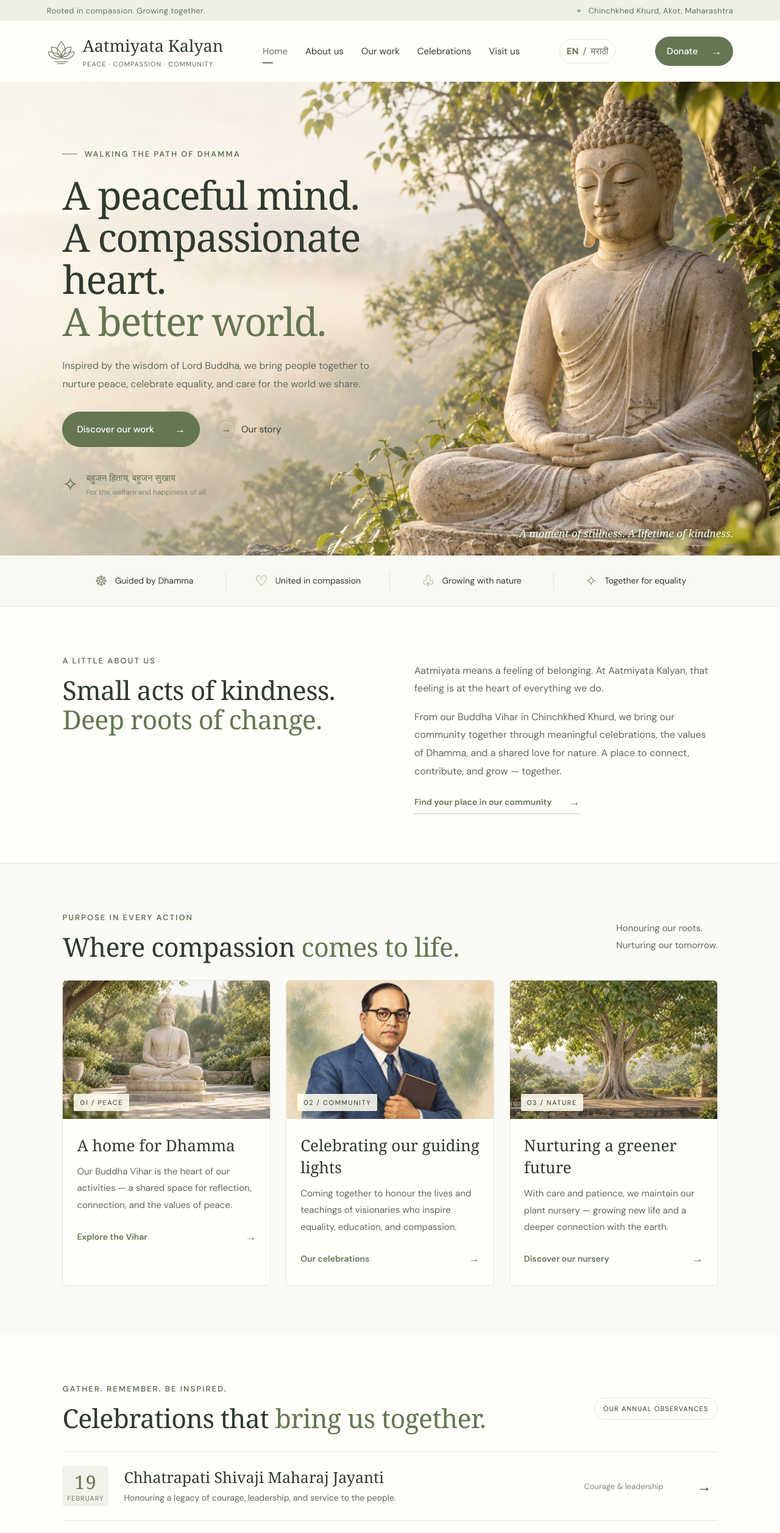
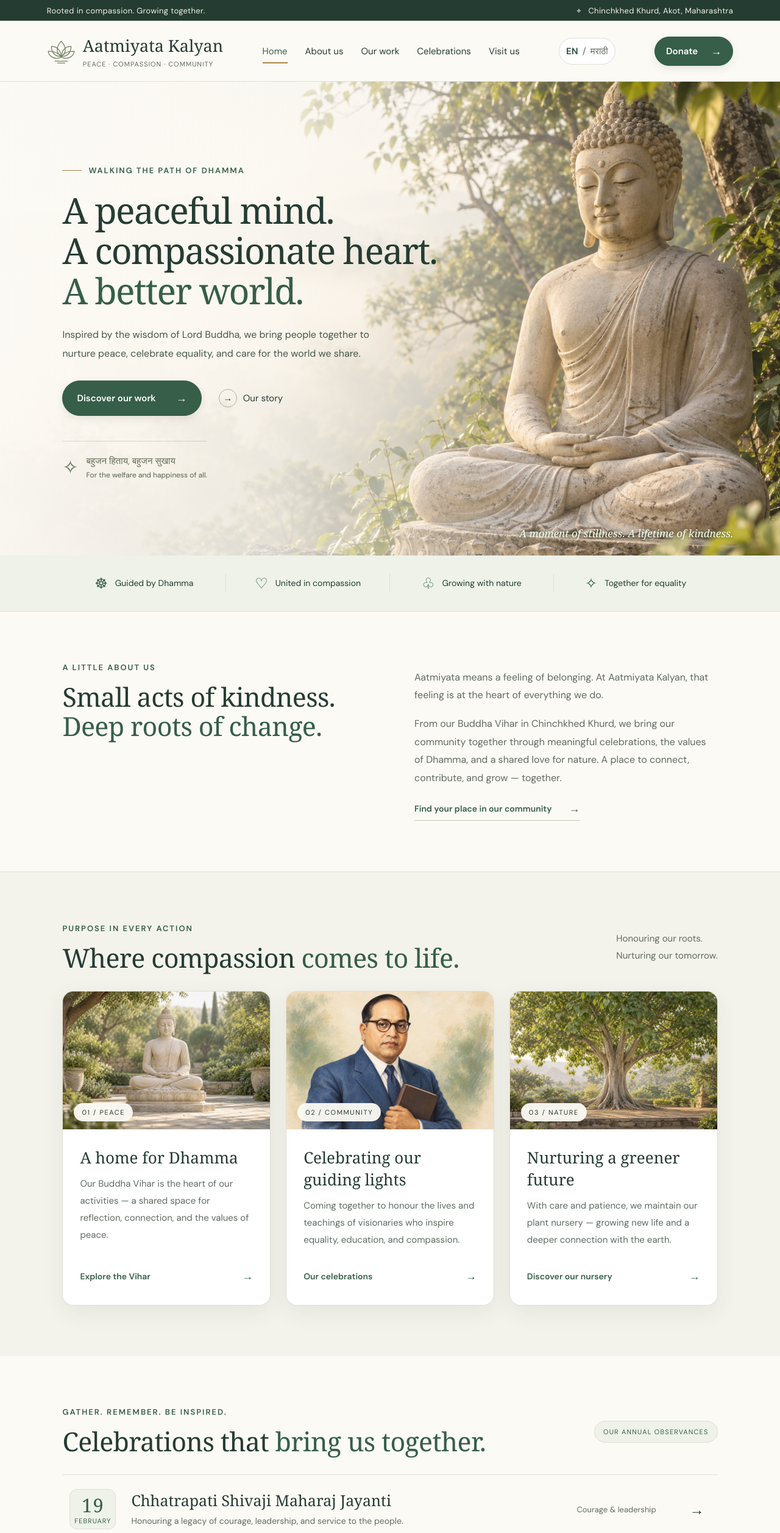
Before and after one commit to surajsunrays/aatmiyta-kalyan-website, a website: page index.html in a window 1280 px wide. Shown: the top 2514 px of the page at 61% size. Drawn offline with Linux system fonts and the light colour scheme; a web font is replaced by a local one.

Commit message:
Refine website with warm ivory and forest green theme

```diff
--- a/assets/css/style.css
+++ b/assets/css/style.css
@@ -1,10 +1,14 @@
 @import url("https://fonts.googleapis.com/css2?family=DM+Sans:wght@400;450;500;550;600;650;700&family=Libre+Caslon+Display&family=Noto+Sans+Devanagari:wght@400;500;600;700&family=Noto+Serif+Devanagari:wght@400;500&display=swap");
 :root {
-  --paper: #fffefa;
-  --ink: #303a30;
-  --green: #657653;
-  --muted: #62675d;
-  --line: #e5e7dd;
+  --paper: #fcfaf5;
+  --ink: #253c32;
+  --green: #365e49;
+  --muted: #606b62;
+  --line: #dedfd4;
+  --surface: #ffffff;
+  --sage: #eef2e8;
+  --gold: #ac8544;
+  --shadow: 0 12px 36px rgb(37 60 50 / 7%);
   --serif: "Libre Caslon Display", Georgia, serif;
 }
 * {
@@ -145,7 +149,7 @@ nav a.active:after {
   /* Anchor the background at the top to keep the Buddha’s head visible. */
   min-height: max(600px, 60.6667vw);
   background: #e9eadf url("../images/buddha.jpg") center top / cover no-repeat;
-  background-attachment: fixed;
+  background-attachment: scroll;
   position: relative;
   display: flex;
   align-items: center;
@@ -1266,3 +1270,103 @@ html[lang="mr"] .jayanti-motto {
     gap: 18px;
   }
 }
+
+/* Warm ivory surfaces, forest accents and consistent component depth. */
+::selection { background: #dce7d4; color: #253c32; }
+.topline {
+  background: #253c32;
+  color: #f1f3e7;
+  min-height: 34px;
+  height: auto;
+  padding-top: 8px;
+  padding-bottom: 8px;
+}
+header { border-bottom: 1px solid var(--line); }
+nav a { transition: color 0.2s; }
+nav a.active:after { width: 100%; background: var(--gold); }
+.button {
+  min-height: 46px;
+  box-shadow: 0 5px 14px rgb(37 60 50 / 10%);
+  font-weight: 600;
+}
+.button:hover { background: #284936; }
+.language-toggle, .menu-toggle { min-height: 44px; background: var(--surface); }
+.hero:before {
+  background: linear-gradient(90deg, rgb(252 250 245 / 94%), rgb(252 250 245 / 78%) 36%, rgb(252 250 245 / 8%) 76%);
+}
+.hero-content { max-width: 690px; }
+.hero h1 { font-size: clamp(46px, 4.6vw, 72px); line-height: 1.12; }
+.hero p { color: #46584b; }
+.hero-foot {
+  border-top: 1px solid rgb(54 94 73 / 20%);
+  padding-top: 22px;
+  width: fit-content;
+}
+.hero-foot small { color: #56634f; }
+.tiny-line { background: var(--gold); width: 32px; }
+.values-strip { background: var(--sage); padding-top: 30px; padding-bottom: 30px; }
+.values-strip i { color: var(--green); }
+.section {
+  padding-top: clamp(56px, 6.5vw, 100px);
+  padding-bottom: clamp(56px, 6.5vw, 100px);
+}
+.work, .courses { background: #f3f3eb; }
+.work-card, .course-card {
+  border-radius: 18px;
+  background: var(--surface);
+  box-shadow: var(--shadow);
+}
+.work-card {
+  display: flex;
+  flex-direction: column;
+  transition: transform 0.25s, box-shadow 0.25s;
+}
+.card-body { display: flex; flex: 1; flex-direction: column; padding: 28px; }
+.card-body .underlink { margin-top: auto; padding-top: 18px; }
+.art-tag {
+  border-radius: 999px;
+  background: rgb(252 250 245 / 95%);
+  color: var(--ink);
+  padding: 8px 13px;
+}
+.event { padding-left: 12px; padding-right: 12px; transition: background 0.2s; }
+.event-date { background: var(--sage); border: 1px solid var(--line); border-radius: 12px; }
+.event-type { color: var(--muted); }
+.pill { background: var(--sage); color: var(--green); }
+.invitation { background: #253c32; color: var(--paper); }
+.invitation .eyebrow, .invitation em { color: #d8c28c; }
+.invitation p { color: #d8e0d4; }
+.invitation .button { background: #ede3c8; color: #253c32; border-color: #ede3c8; }
+.invitation .button:hover { background: #fff4d8; }
+.invitation-flower { color: rgb(216 224 212 / 7%); }
+.visit-panel {
+  background: radial-gradient(ellipse at top, #faf6e7, #e8eddf);
+  border-color: #d7ddca;
+}
+.jayanti { background: #eef1e9; }
+.jayanti-portrait { border-radius: 16px; box-shadow: var(--shadow); }
+.jayanti-values article {
+  padding: 26px;
+  border: 1px solid var(--line);
+  border-top: 3px solid var(--gold);
+  border-radius: 0 0 16px 16px;
+  background: rgb(255 255 255 / 60%);
+}
+footer { background: #f1f2e9; padding-top: 38px; padding-bottom: 38px; }
+dialog { border-radius: 20px; box-shadow: 0 24px 80px rgb(25 44 33 / 22%); }
+.close-dialog { min-width: 44px; min-height: 44px; }
+@media (hover: hover) and (prefers-reduced-motion: no-preference) {
+  .work-card:hover { transform: translateY(-5px); box-shadow: 0 20px 42px rgb(37 60 50 / 12%); }
+}
+@media (max-width: 760px) {
+  .hero:before {
+    background: linear-gradient(90deg, rgb(252 250 245 / 96%), rgb(252 250 245 / 85%) 55%, rgb(252 250 245 / 25%));
+  }
+  .hero h1 { font-size: clamp(38px, 7.5vw, 52px); }
+  .hero-content { min-width: 0; }
+  .hero { padding-bottom: 100px; }
+  .values-strip { padding-top: 22px; padding-bottom: 22px; }
+  .event { padding-left: 0; padding-right: 0; }
+  .card-body { padding: 24px; }
+  .jayanti-values article { padding: 22px; }
+}
--- a/index.html
+++ b/index.html
@@ -3,7 +3,7 @@
   <head>
     <meta charset="utf-8" />
     <meta name="viewport" content="width=device-width,initial-scale=1" />
-    <meta name="theme-color" content="#f8f8f3" />
+    <meta name="theme-color" content="#253c32" />
     <meta
       name="description"
       content="Aatmiyata Kalyan brings people together through Dhamma, community celebrations and care for nature in Chinchkhed Khurd, Akot, Akola, Maharashtra."
```
Also changed, not shown: assets/css/donate.css (+6 -5 lines), assets/css/nursery.css (+4 -3 lines), donate.html (+1 -1 lines), nursery.html (+1 -1 lines).
